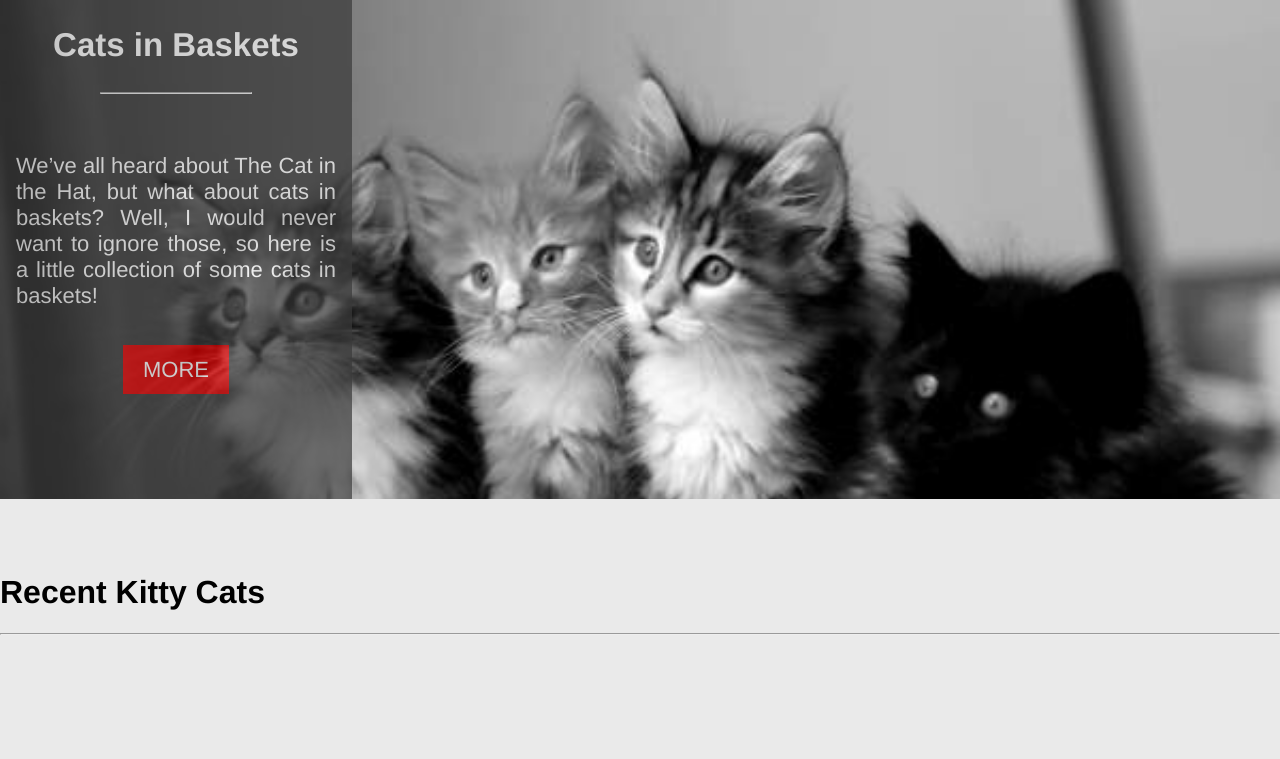
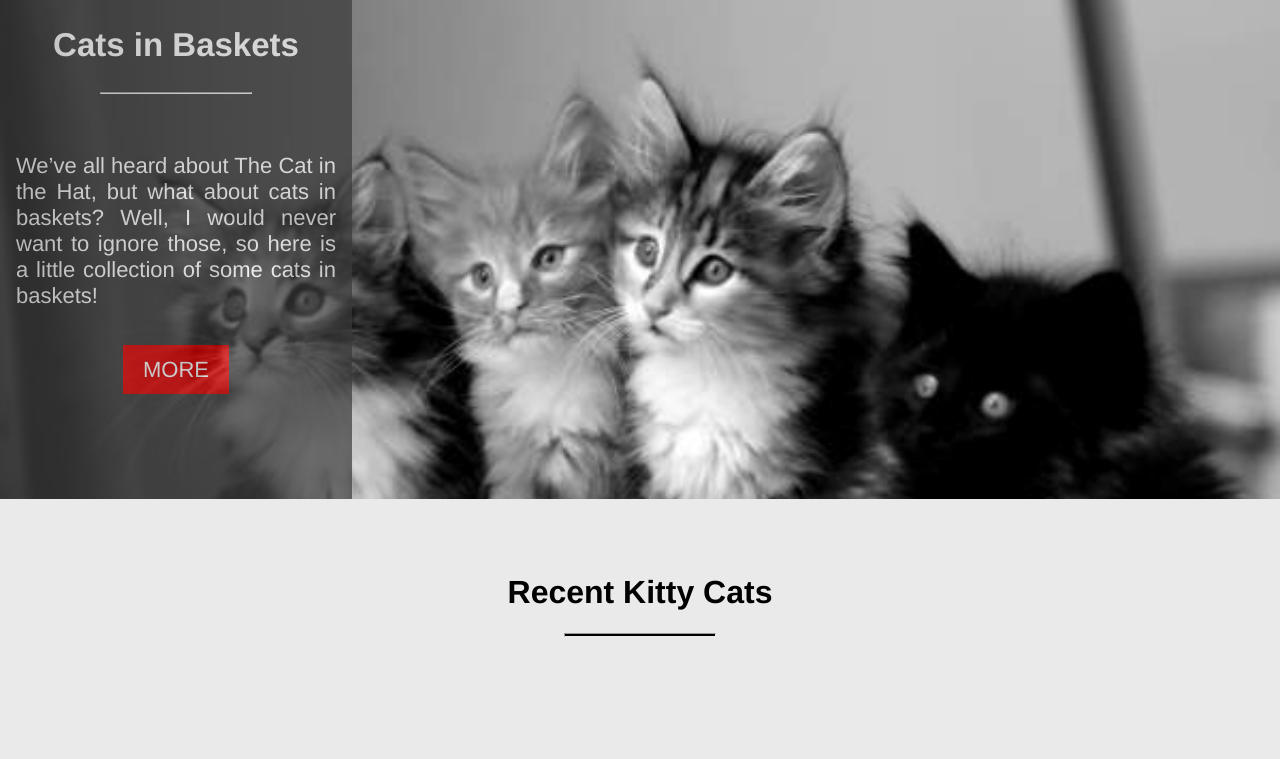
Before and after one commit to kabage/CatWebsite, a PHP site: page / in a window 1280 px wide. Shown: the part 41-800 px from the top of the page. Run offline with PHP 8.4, Linux system fonts and the light colour scheme; some web fonts are replaced.

Commit message:
style recent cats title

```diff
--- a/css/main.css
+++ b/css/main.css
@@ -72,3 +72,13 @@ body{
   padding-top: 12px;
   text-decoration: none;
 }
+
+.recent-cats {
+  text-align: center;
+}
+
+.recent-cats hr{
+  width: 150px;
+  background-color: #000000;
+  height: 2px;
+}
--- a/index.html
+++ b/index.html
@@ -45,7 +45,7 @@
         </div>
     </div>
 
-    <div class="recent-kittys">
+    <div class="recent-cats">
         <br>
         <br>
         <br>
```
